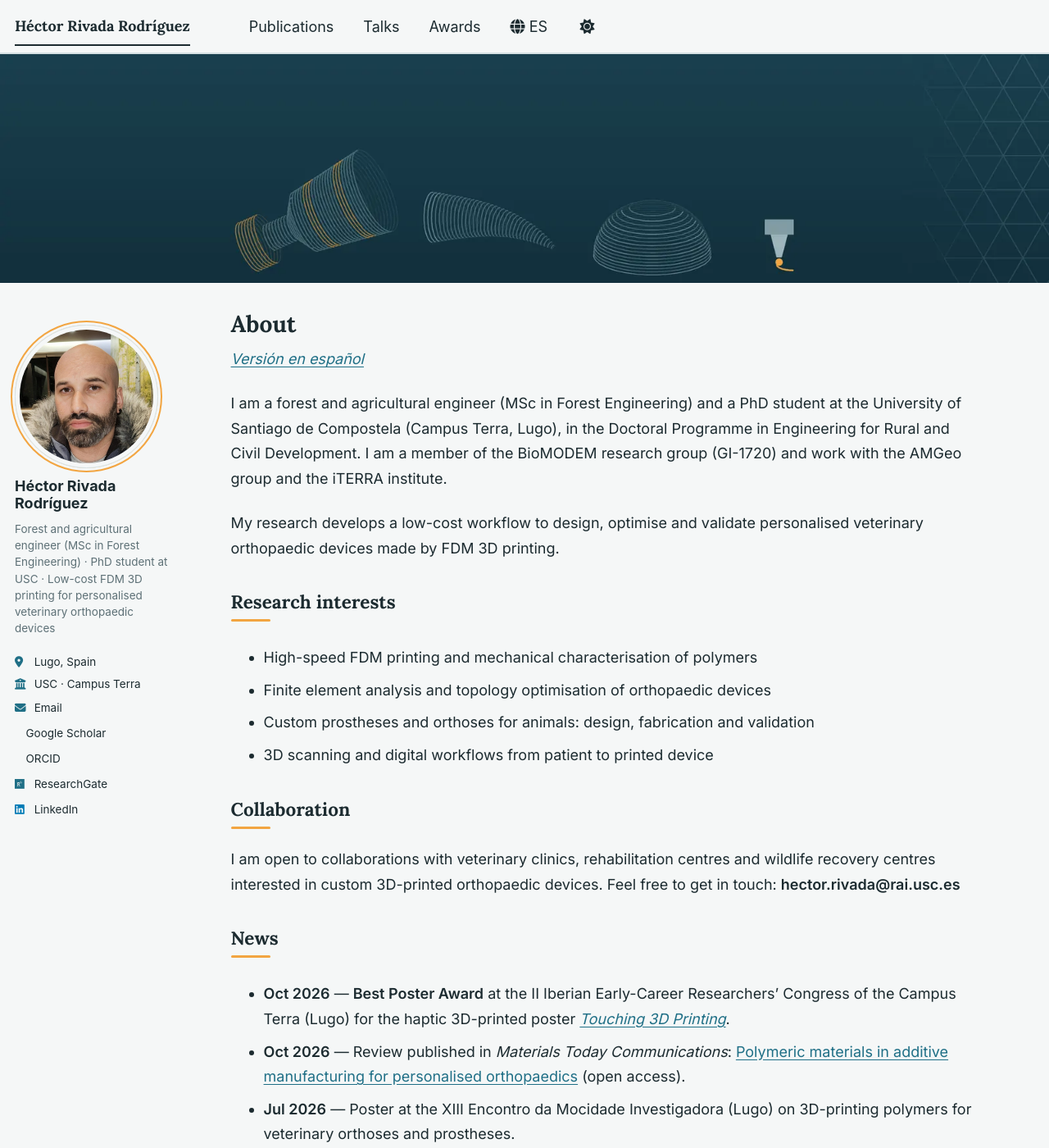
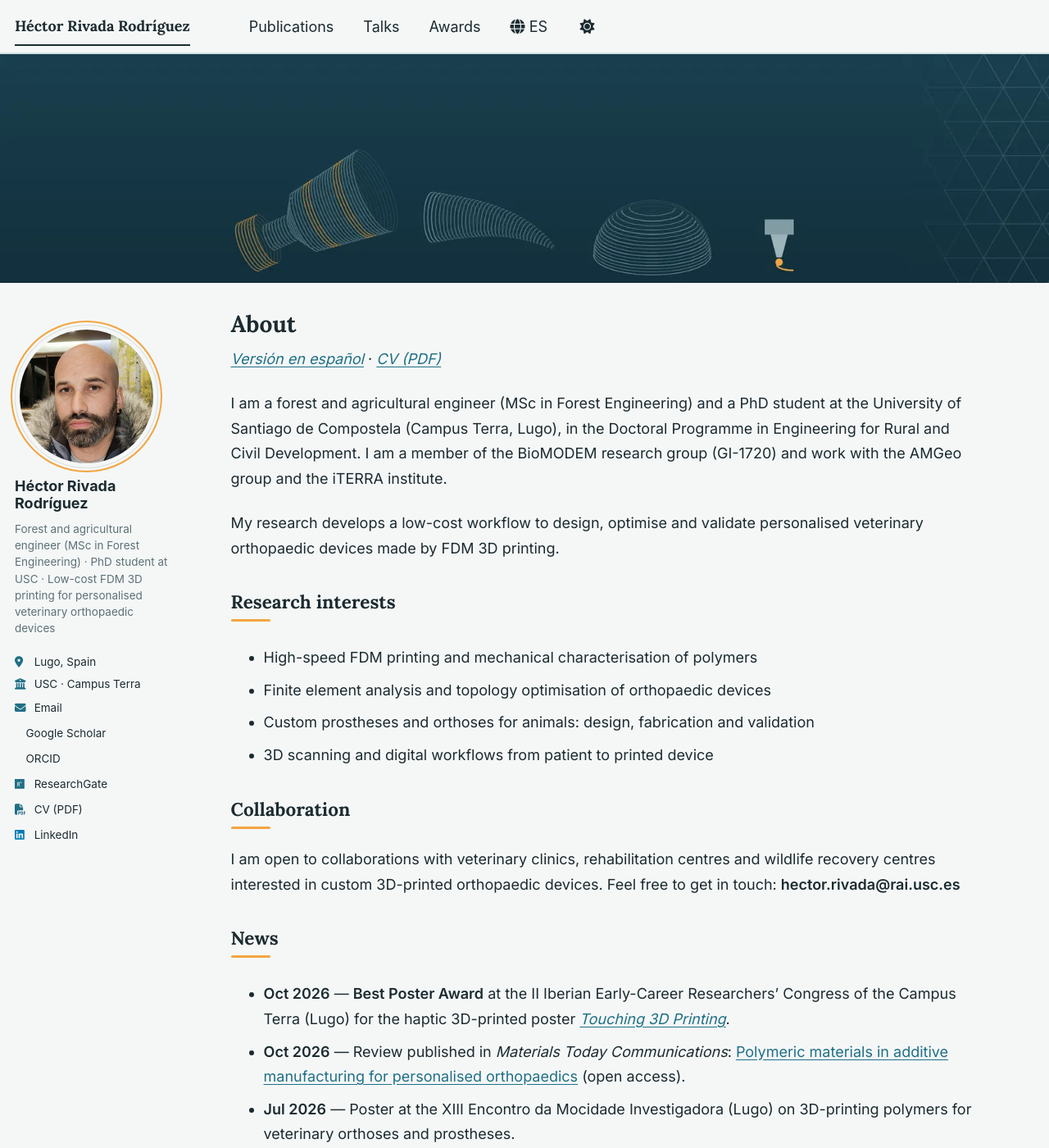
Before and after one commit to Hrivada/hrivada.github.io, a Jekyll site: the page built from _pages/about.md, in a window 1280 px wide and 1400 px high. Shown: the whole window at 82% size. Built offline with Jekyll 4.4.1, drawn with Linux system fonts in a browser that asks for light colours; a style sheet for code colours, icons or effects is not loaded.

Commit message:
Add downloadable CV (PDF) and links
- files/CV_Hector_Rivada_Rodriguez.pdf (no personal data)
- sidebar link via author.cv; links on the EN/ES home pages

Co-Authored-By: Claude Sonnet 5.5 <noreply@anthropic.com>
Claude-Session: https://claude.ai/code/session_01NBnDvaHbtxE4gcAuAY7Nsf

```diff
--- a/_config.yml
+++ b/_config.yml
@@ -33,6 +33,7 @@ author:
   researchgate     : "https://www.researchgate.net/profile/Hector-Rivada-Rodriguez"
   github           :
   linkedin         : "hector-rivada-rodriguez"
+  cv               : "/files/CV_Hector_Rivada_Rodriguez.pdf"
 
 # Publication Category - The following the list of publication categories and their headings
 publication_category:
--- a/_includes/author-profile.html
+++ b/_includes/author-profile.html
@@ -126,6 +126,9 @@
       {% if author.lastfm %}
         <li><a href="https://last.fm/user/{{ author.lastfm }}"><i class="fab fa-fw fa-lastfm icon-pad-right" aria-hidden="true"></i>Last.fm</a></li>
       {% endif %}
+      {% if author.cv %}
+        <li><a href="{{ author.cv }}"><i class="fas fa-fw fa-file-pdf icon-pad-right" aria-hidden="true"></i>CV (PDF)</a></li>
+      {% endif %}
       {% if author.linkedin %}
         <li><a href="https://www.linkedin.com/in/{{ author.linkedin }}"><i class="fab fa-fw fa-linkedin icon-pad-right" aria-hidden="true"></i>LinkedIn</a></li>
       {% endif %}
--- a/_pages/about.md
+++ b/_pages/about.md
@@ -12,7 +12,7 @@ redirect_from:
   - /about.html
 ---
 
-*[Versión en español](/es/)*
+*[Versión en español](/es/)* · *[CV (PDF)](/files/CV_Hector_Rivada_Rodriguez.pdf)*
 
 I am a forest and agricultural engineer (MSc in Forest Engineering) and a PhD student at the University of Santiago de Compostela (Campus Terra, Lugo), in the Doctoral Programme in Engineering for Rural and Civil Development. I am a member of the BioMODEM research group (GI-1720) and work with the AMGeo group and the iTERRA institute.
 
```
Also changed, not shown: _pages/es.md (+1 -1 lines), 1 other file.
